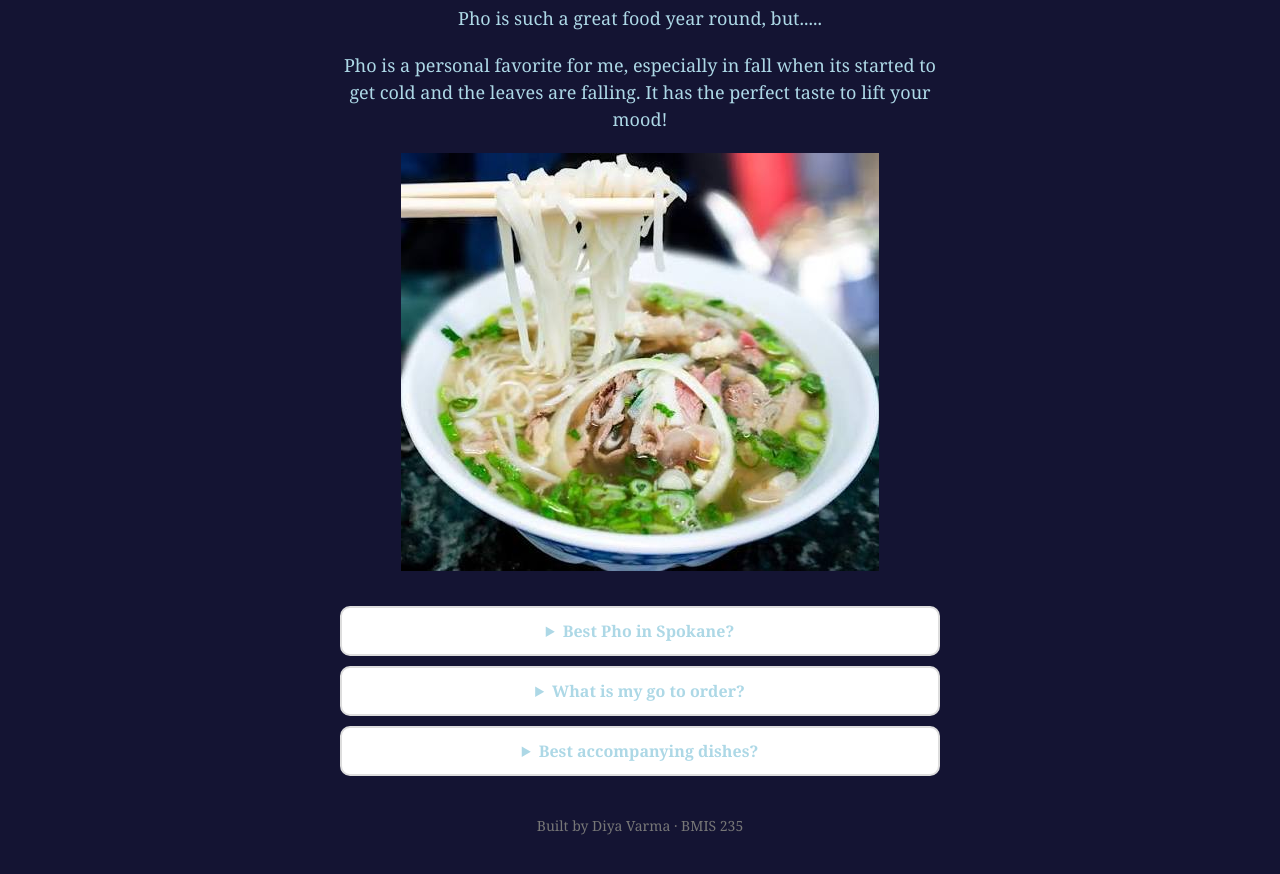
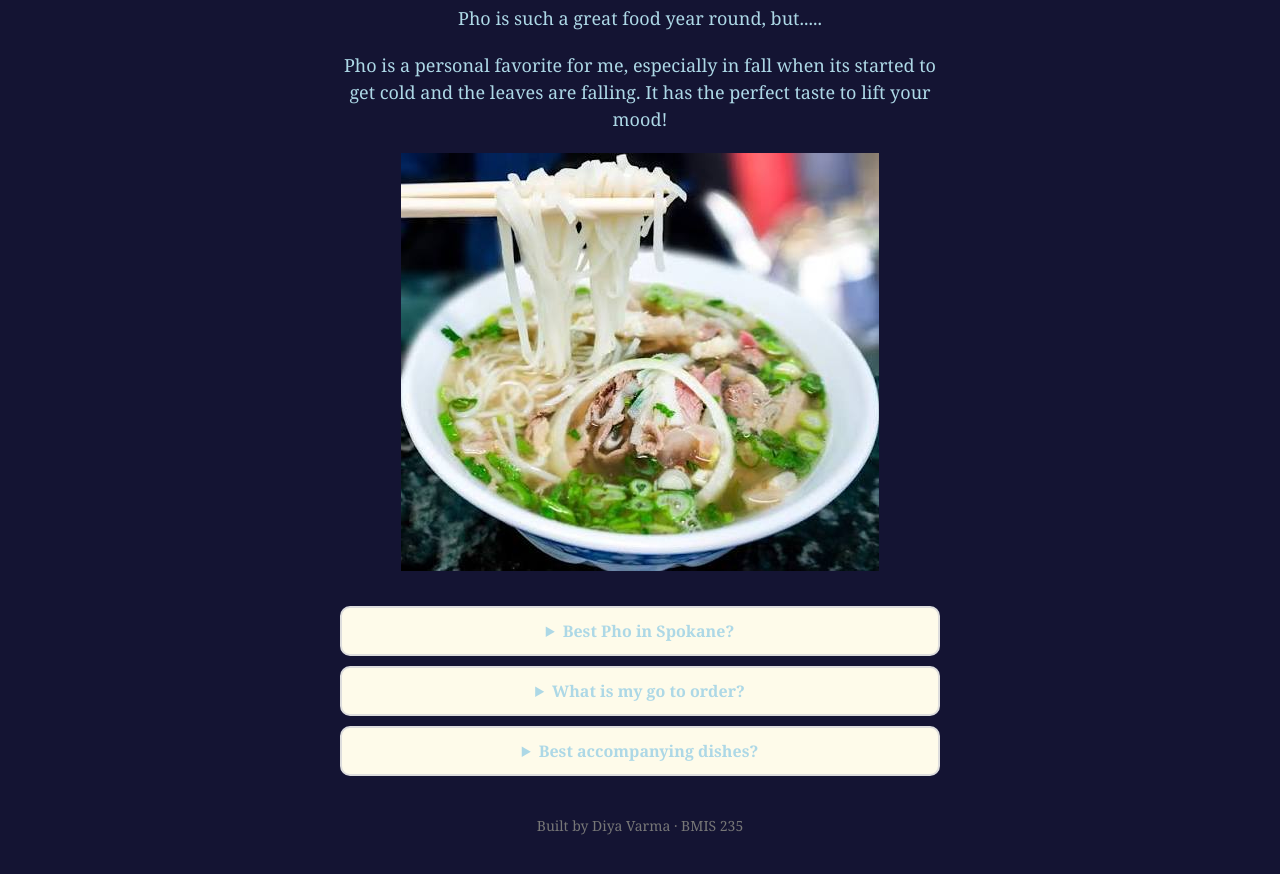
Before and after one commit to dvarma-1/bmis235-html-4, a plain HTML site: page fallfav.html in a window 1280 px wide. Shown: the part 190-1064 px from the top of the page. Drawn offline with Linux system fonts and the light colour scheme.

Commit message:
Change background color to #FEFBEA

```diff
--- a/styles.css
+++ b/styles.css
@@ -121,7 +121,7 @@ footer {
     border-radius: 10px;
     padding: 12px 16px;
     margin-bottom: 10px;
-    background-color: white;
+    background-color:#FEFBEA;
 }
 .blk-faq summary { font-weight: bold; cursor: pointer; }
 .blk-faq p { margin: 10px 0 0 0; }
```
